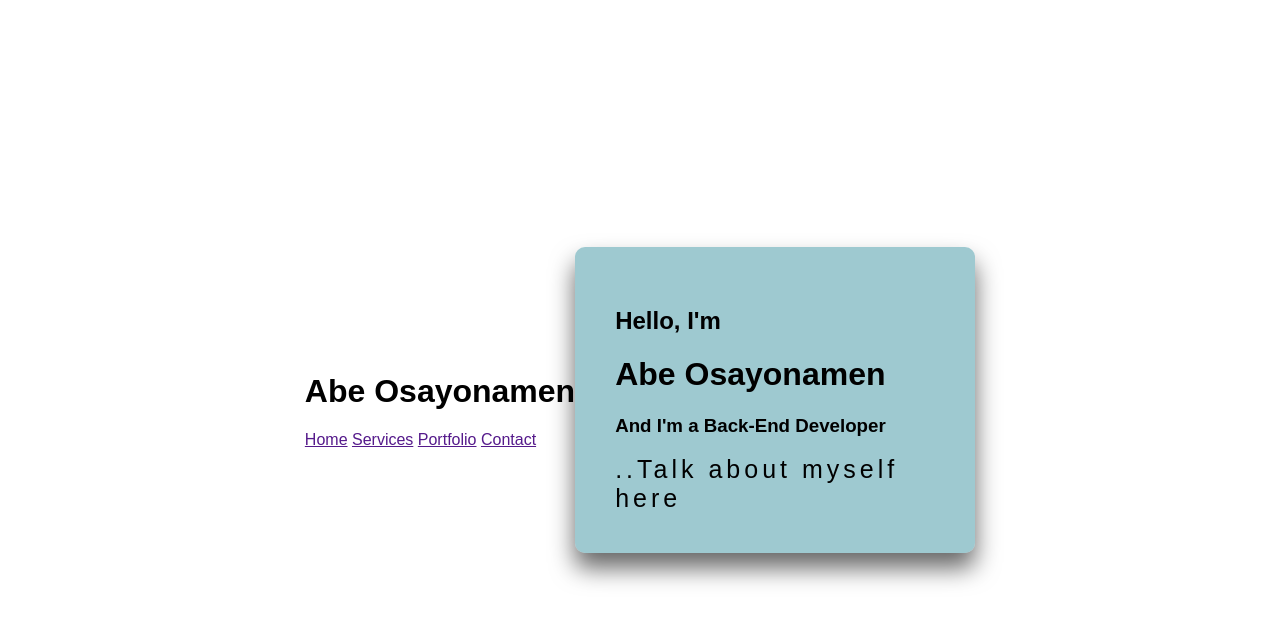
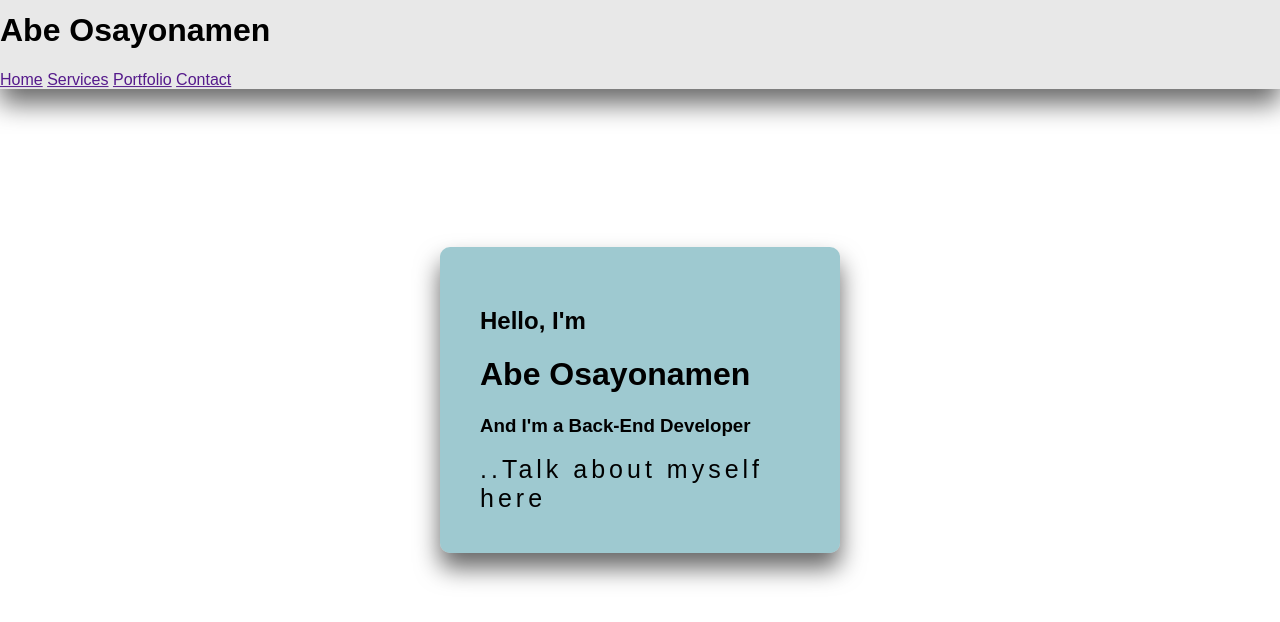
Before and after one commit to PeterAbe/PeterAbe.github.io, a plain HTML site: page index.html in a window 1280 px wide. Drawn offline with Linux system fonts and the light colour scheme.

Commit message:
Update style.css
Tried to put a head bar

```diff
--- a/style.css
+++ b/style.css
@@ -14,6 +14,20 @@ label {
     letter-spacing: 4px;
 }
 
+#Section_0{
+    position: absolute;
+    top: 5%;
+    left: 50%;
+    width: 100%;
+    max-width: 1500px;
+    padding: 0;
+    transform: translate(-50%, -50%);
+    background: rgba(210, 210, 210, 0.5);
+    box-sizing: border-box;
+    box-shadow: 0 15px 25px rgba(0, 0, 0, 0.6);
+}
+
+
 #Section_1 {
     width: 400px;
     padding: 40px;
```
